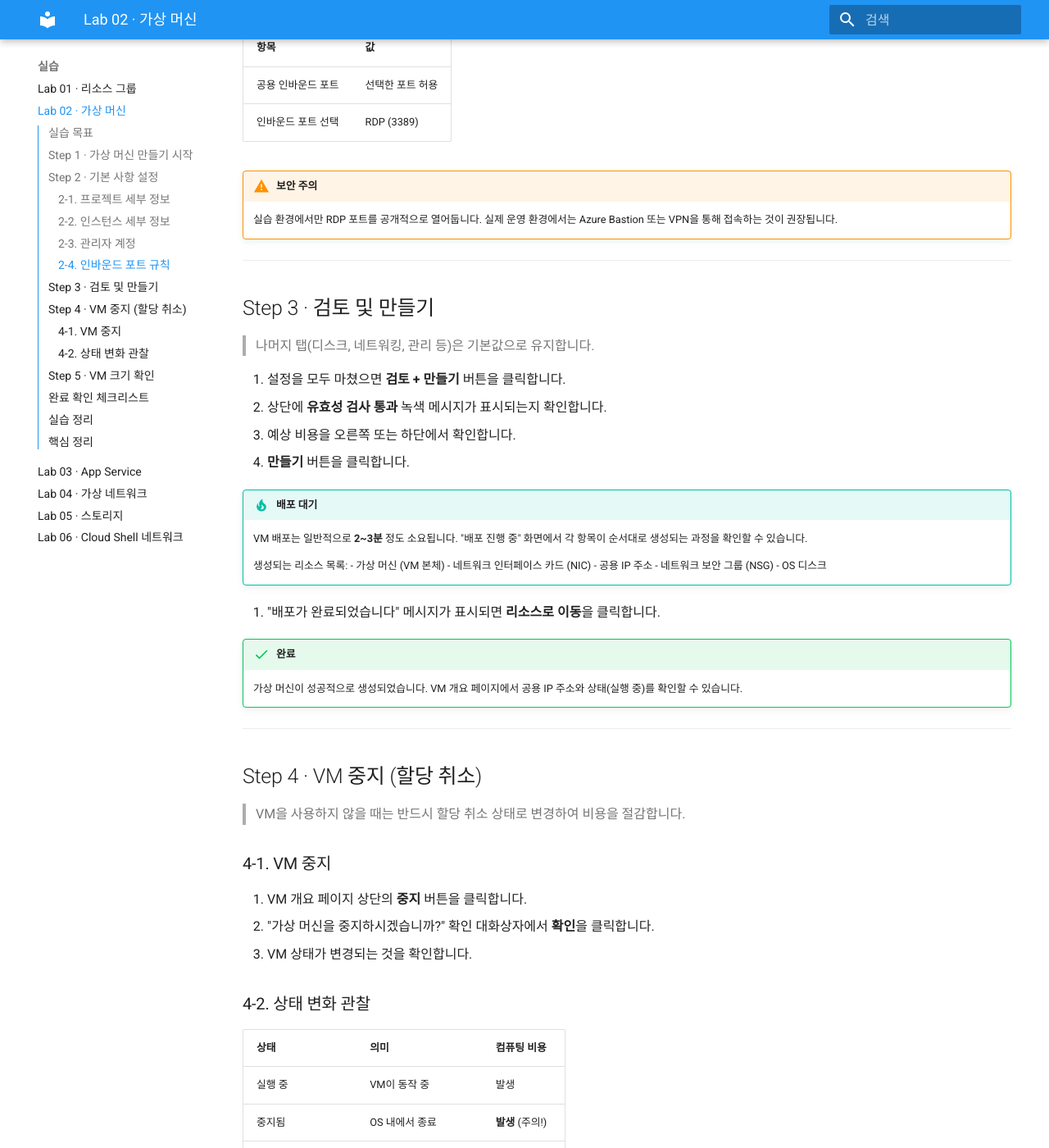
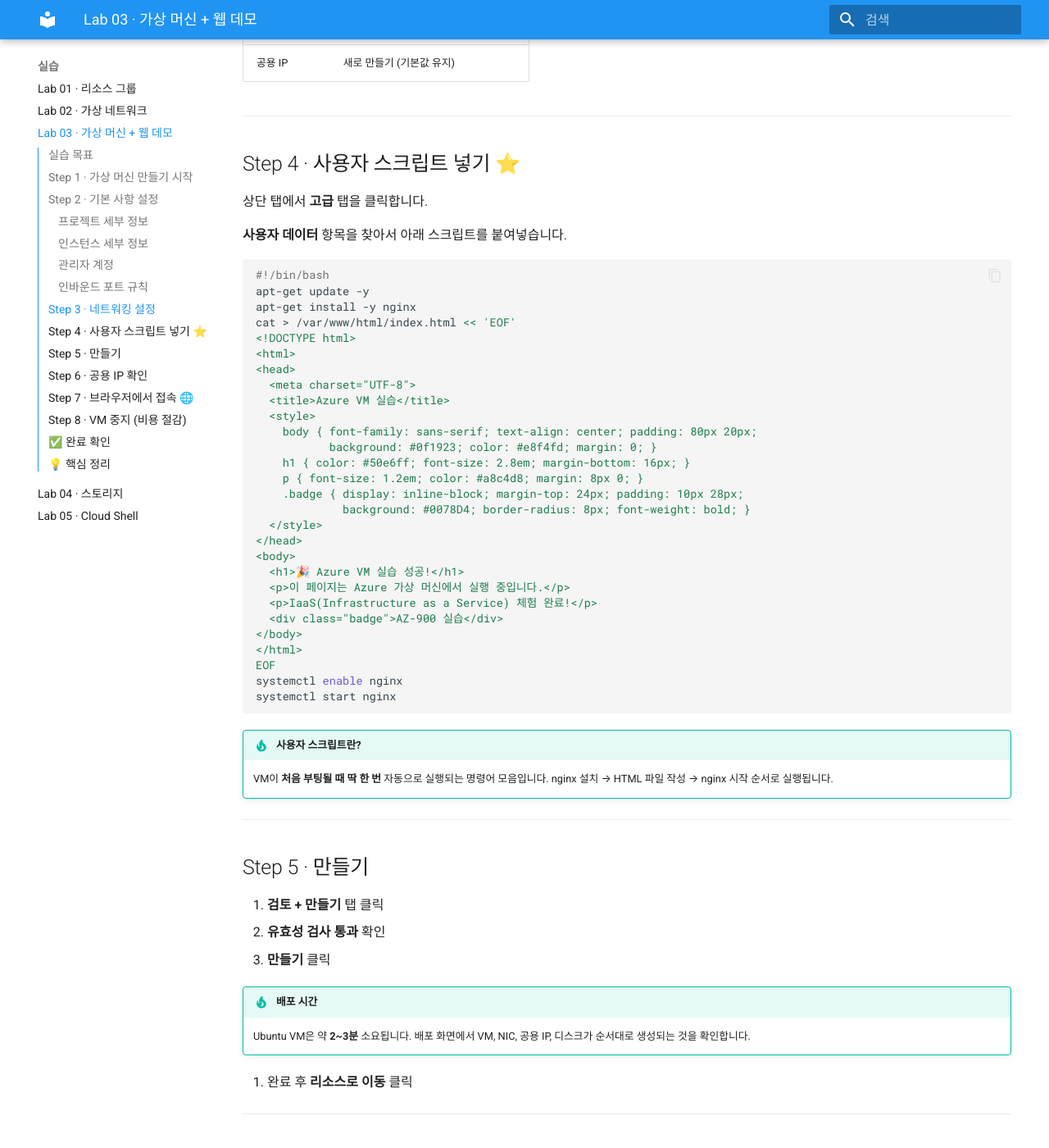
Before and after one commit to skilleat-labs/cloud-az900, an MkDocs documentation site: the page built from docs/labs/lab02-virtual-machine.md, in a window 1280 px wide and 1400 px high, scrolled down 2436 px. Shown: the whole window at 82% size. Built offline with MkDocs 1.6.1 and Material for MkDocs 9.7.7, drawn with Linux system fonts in a browser that asks for light colours; some of the changed text lies outside the part shown.

Commit message:
docs: 실습 순서 변경 + VM 웹 데모 추가
- Lab 순서: 리소스그룹 → 가상네트워크 → VM+웹데모 → 스토리지 → Cloud Shell
- App Service 랩 제거
- VM 랩: Windows → Ubuntu 22.04, nginx 사용자 스크립트 추가
- 배포 완료 후 http://공용IP 접속으로 웹 페이지 확인하는 단계 추가

Co-Authored-By: Claude Sonnet 4.6 <noreply@anthropic.com>

````diff
--- a/docs/labs/lab02-virtual-machine.md
+++ b/docs/labs/lab02-virtual-machine.md
@@ -1,215 +1,201 @@
-# Lab 02 · 가상 머신 만들기
+# Lab 03 · 가상 머신 + 웹 서버 데모
 
 !!! info "실습 정보"
     - **주제**: IaaS(Infrastructure as a Service) 컴퓨팅
     - **예상 시간**: 20분
     - **배우는 것**:
-        1. Azure 가상 머신(VM)을 포털에서 직접 생성하는 방법
-        2. VM 크기(SKU)와 비용의 관계
-        3. "중지됨"과 "할당 취소됨"의 차이 및 비용 영향
+        1. Azure 가상 머신(VM) 생성
+        2. 사용자 스크립트로 웹 서버 자동 설치
+        3. 브라우저에서 내 VM에 접속해보기
 
 !!! warning "사전 준비"
-    Lab 01에서 만든 리소스 그룹 `rg-[본인이름]-lab`이 있어야 합니다.
-    Lab 01을 먼저 완료해주세요.
+    Lab 02에서 만든 가상 네트워크(`vnet-##-lab`)가 있어야 합니다.
 
 ---
 
 ## 실습 목표
 
-가상 머신(VM)은 IaaS의 대표적인 서비스입니다.
-물리 서버를 직접 구매하지 않고 Azure에서 필요한 만큼 컴퓨팅 자원을 빌려 사용합니다.
-이번 실습에서는 Windows Server VM을 만들고, 중지 및 크기 조회 기능을 체험합니다.
+VM을 만들면서 **사용자 스크립트**를 함께 넣어두면,
+VM이 처음 시작될 때 자동으로 웹 서버를 설치하고 페이지를 띄웁니다.
+배포가 끝난 뒤 브라우저에서 VM의 공용 IP로 접속하면 직접 만든 페이지가 뜹니다.
 
 ---
 
 ## Step 1 · 가상 머신 만들기 시작
 
-> Azure Portal → 상단 검색창 → "가상 머신" → 만들기 → Azure 가상 머신
-
-1. Azure Portal 상단 **검색창**에 `가상 머신`을 입력합니다.
-2. 검색 결과에서 **가상 머신**을 클릭합니다.
-3. 가상 머신 목록 페이지에서 **+ 만들기** 버튼을 클릭합니다.
-4. 드롭다운 메뉴에서 **Azure 가상 머신**을 선택합니다.
+1. Azure Portal 상단 검색창에 `가상 머신`을 입력합니다.
+2. **가상 머신** 클릭 → **+ 만들기** → **Azure 가상 머신** 선택
 
 ---
 
 ## Step 2 · 기본 사항 설정
 
-가상 머신 만들기 화면의 **기본 사항** 탭에서 아래 항목을 설정합니다.
-
-### 2-1. 프로젝트 세부 정보
+### 프로젝트 세부 정보
 
 | 항목 | 값 |
 |------|-----|
-| 구독 | 강사가 제공한 구독 선택 |
-| 리소스 그룹 | `rg-[본인이름]-lab` (Lab 01에서 생성) |
+| 구독 | 강사가 제공한 구독 |
+| 리소스 그룹 | `test##-rg` (본인 번호) |
 
-### 2-2. 인스턴스 세부 정보
+### 인스턴스 세부 정보
 
 | 항목 | 값 |
 |------|-----|
-| 가상 머신 이름 | `vm-[본인이름]-01` (예: `vm-gildong-01`) |
+| 가상 머신 이름 | `vm-##-web` (예: `vm-01-web`) |
 | 지역 | Korea Central |
-| 가용성 옵션 | 가용성 영역 |
-| 가용성 영역 | 영역 1 |
-| 이미지 | Windows Server 2022 Datacenter - Gen2 |
-| 크기 | Standard_B1s (아래 방법으로 선택) |
+| 가용성 옵션 | 인프라 중복 필요 없음 |
+| 이미지 | **Ubuntu Server 22.04 LTS - x64 Gen2** |
+| 크기 | **Standard_B1s** |
 
-!!! tip "VM 크기 선택 방법"
-    1. **크기** 항목 옆의 **모든 크기 보기**를 클릭합니다.
-    2. 검색창에 `B1s`를 입력합니다.
-    3. **Standard_B1s** (1 vCPU, 1GiB 메모리)를 선택합니다.
-    4. **선택** 버튼을 클릭합니다.
+!!! tip "이미지 선택 방법"
+    이미지 항목 옆 **모든 이미지 보기** 클릭 → 검색창에 `Ubuntu 22.04` 입력 → **Ubuntu Server 22.04 LTS** 선택
 
-    Standard_B1s는 실습용으로 가장 저렴한 옵션 중 하나입니다.
-
-### 2-3. 관리자 계정
+### 관리자 계정
 
 | 항목 | 값 |
 |------|-----|
+| 인증 유형 | 암호 |
 | 사용자 이름 | `azureuser` |
-| 암호 | 안전한 암호 설정 (대/소문자 + 숫자 + 특수문자 포함) |
-| 암호 확인 | 동일한 암호 재입력 |
+| 암호 | `AzureLab2026!` |
 
-!!! warning "주의"
-    암호는 **12자 이상**이며 복잡성 요구 사항을 충족해야 합니다.
-    예시: `AzureLab2024!`
-    암호를 꼭 기억해두세요.
-
-### 2-4. 인바운드 포트 규칙
+### 인바운드 포트 규칙
 
 | 항목 | 값 |
 |------|-----|
 | 공용 인바운드 포트 | 선택한 포트 허용 |
-| 인바운드 포트 선택 | RDP (3389) |
-
-!!! warning "보안 주의"
-    실습 환경에서만 RDP 포트를 공개적으로 열어둡니다.
-    실제 운영 환경에서는 Azure Bastion 또는 VPN을 통해 접속하는 것이 권장됩니다.
+| 인바운드 포트 선택 | **HTTP (80)** 체크 |
 
 ---
 
-## Step 3 · 검토 및 만들기
+## Step 3 · 네트워킹 설정
 
-> 나머지 탭(디스크, 네트워킹, 관리 등)은 기본값으로 유지합니다.
+상단 탭에서 **네트워킹** 탭을 클릭합니다.
 
-1. 설정을 모두 마쳤으면 **검토 + 만들기** 버튼을 클릭합니다.
-2. 상단에 **유효성 검사 통과** 녹색 메시지가 표시되는지 확인합니다.
-3. 예상 비용을 오른쪽 또는 하단에서 확인합니다.
-4. **만들기** 버튼을 클릭합니다.
-
-!!! tip "배포 대기"
-    VM 배포는 일반적으로 **2~3분** 정도 소요됩니다.
-    "배포 진행 중" 화면에서 각 항목이 순서대로 생성되는 과정을 확인할 수 있습니다.
-
-    생성되는 리소스 목록:
-    - 가상 머신 (VM 본체)
-    - 네트워크 인터페이스 카드 (NIC)
-    - 공용 IP 주소
-    - 네트워크 보안 그룹 (NSG)
-    - OS 디스크
-
-5. "배포가 완료되었습니다" 메시지가 표시되면 **리소스로 이동**을 클릭합니다.
-
-!!! success "완료"
-    가상 머신이 성공적으로 생성되었습니다.
-    VM 개요 페이지에서 공용 IP 주소와 상태(실행 중)를 확인할 수 있습니다.
+| 항목 | 값 |
+|------|-----|
+| 가상 네트워크 | `vnet-##-lab` (Lab 02에서 만든 VNet) |
+| 서브넷 | `default` |
+| 공용 IP | 새로 만들기 (기본값 유지) |
 
 ---
 
-## Step 4 · VM 중지 (할당 취소)
+## Step 4 · 사용자 스크립트 넣기 ⭐
 
-> VM을 사용하지 않을 때는 반드시 할당 취소 상태로 변경하여 비용을 절감합니다.
+상단 탭에서 **고급** 탭을 클릭합니다.
 
-### 4-1. VM 중지
+**사용자 데이터** 항목을 찾아서 아래 스크립트를 붙여넣습니다.
 
-1. VM 개요 페이지 상단의 **중지** 버튼을 클릭합니다.
-2. "가상 머신을 중지하시겠습니까?" 확인 대화상자에서 **확인**을 클릭합니다.
-3. VM 상태가 변경되는 것을 확인합니다.
+```bash
+#!/bin/bash
+apt-get update -y
+apt-get install -y nginx
+cat > /var/www/html/index.html << 'EOF'
+<!DOCTYPE html>
+<html>
+<head>
+  <meta charset="UTF-8">
+  <title>Azure VM 실습</title>
+  <style>
+    body { font-family: sans-serif; text-align: center; padding: 80px 20px;
+           background: #0f1923; color: #e8f4fd; margin: 0; }
+    h1 { color: #50e6ff; font-size: 2.8em; margin-bottom: 16px; }
+    p { font-size: 1.2em; color: #a8c4d8; margin: 8px 0; }
+    .badge { display: inline-block; margin-top: 24px; padding: 10px 28px;
+             background: #0078D4; border-radius: 8px; font-weight: bold; }
+  </style>
+</head>
+<body>
+  <h1>🎉 Azure VM 실습 성공!</h1>
+  <p>이 페이지는 Azure 가상 머신에서 실행 중입니다.</p>
+  <p>IaaS(Infrastructure as a Service) 체험 완료!</p>
+  <div class="badge">AZ-900 실습</div>
+</body>
+</html>
+EOF
+systemctl enable nginx
+systemctl start nginx
+```
 
-### 4-2. 상태 변화 관찰
-
-| 상태 | 의미 | 컴퓨팅 비용 |
-|------|------|------------|
-| 실행 중 | VM이 동작 중 | 발생 |
-| 중지됨 | OS 내에서 종료 | **발생** (주의!) |
-| 중지됨(할당 취소됨) | Azure에서 완전히 반납 | 발생 안 함 |
-
-!!! warning "중요한 차이: 중지됨 vs 할당 취소됨"
-    단순히 VM을 "중지"하면 OS는 꺼지지만 Azure 인프라(하드웨어)는 계속 예약됩니다.
-    Azure Portal의 **중지** 버튼을 클릭하면 자동으로 **할당 취소** 상태로 변경됩니다.
-
-    - **할당 취소됨**: 컴퓨팅(CPU, 메모리) 비용 중단
-    - 단, **디스크**와 **공용 IP** 비용은 할당 취소 후에도 계속 발생!
-
-4. 상태가 **"중지됨(할당 취소됨)"** 으로 변경될 때까지 기다립니다. (약 1분 소요)
+!!! tip "사용자 스크립트란?"
+    VM이 **처음 부팅될 때 딱 한 번** 자동으로 실행되는 명령어 모음입니다.
+    nginx 설치 → HTML 파일 작성 → nginx 시작 순서로 실행됩니다.
 
 ---
 
-## Step 5 · VM 크기 확인
+## Step 5 · 만들기
 
-> 다양한 VM 크기를 비교하며 IaaS의 유연성을 확인합니다.
+1. **검토 + 만들기** 탭 클릭
+2. **유효성 검사 통과** 확인
+3. **만들기** 클릭
 
-1. VM 왼쪽 메뉴에서 **크기**를 클릭합니다.
-2. 사용 가능한 VM 크기 목록이 표시됩니다.
-3. 각 크기의 vCPU, 메모리(GiB), 예상 비용을 비교합니다.
+!!! tip "배포 시간"
+    Ubuntu VM은 약 **2~3분** 소요됩니다.
+    배포 화면에서 VM, NIC, 공용 IP, 디스크가 순서대로 생성되는 것을 확인합니다.
 
-!!! tip "VM 크기 계열 이해"
-    | 계열 | 용도 |
-    |------|------|
-    | B 계열 | 버스트 가능, 개발/테스트용 (저렴) |
-    | D 계열 | 범용, 일반 워크로드 |
-    | E 계열 | 메모리 최적화, DB용 |
-    | F 계열 | 컴퓨팅 최적화, 배치 처리 |
-    | N 계열 | GPU 포함, AI/ML용 |
-
-4. 크기는 VM이 할당 취소된 상태에서 변경할 수 있습니다.
+4. 완료 후 **리소스로 이동** 클릭
 
 ---
 
-## 완료 확인 체크리스트
+## Step 6 · 공용 IP 확인
 
-- [ ] `vm-[본인이름]-01` 가상 머신이 성공적으로 생성되었다
-- [ ] VM이 `rg-[본인이름]-lab` 리소스 그룹 안에 있다
-- [ ] VM의 지역이 **Korea Central**로 설정되어 있다
-- [ ] VM을 중지하여 **"중지됨(할당 취소됨)"** 상태를 확인했다
-- [ ] VM 크기 목록에서 다양한 옵션을 확인했다
+VM 개요 페이지에서 **공용 IP 주소**를 찾아 복사합니다.
+
+```
+예: 20.249.xxx.xxx
+```
 
 ---
 
-## 실습 정리
+## Step 7 · 브라우저에서 접속 🌐
 
-!!! danger "비용 주의"
-    VM은 실행 중이 아니어도 **디스크와 공용 IP 비용**이 계속 발생합니다.
-    반드시 아래 순서로 VM과 관련 리소스를 삭제하세요.
+새 탭을 열고 주소창에 입력합니다.
 
-**VM 및 연결 리소스 삭제 방법:**
+```
+http://공용IP주소
+```
 
-1. 리소스 그룹(`rg-[본인이름]-lab`)으로 이동합니다.
-2. 목록에서 다음 리소스를 모두 선택합니다.
-   - 가상 머신 (`vm-[이름]-01`)
-   - 디스크 (`vm-[이름]-01_OsDisk_...`)
-   - 공용 IP 주소 (`vm-[이름]-01-ip`)
-   - 네트워크 인터페이스 (`vm-[이름]-01...`)
-   - 네트워크 보안 그룹 (`vm-[이름]-01-nsg`)
-3. **삭제** 버튼 클릭 → 확인
+!!! success "이렇게 뜨면 성공!"
+    파란 배경에 **"🎉 Azure VM 실습 성공!"** 페이지가 보이면 완료입니다.
 
-!!! tip "팁"
-    또는 리소스 그룹 자체를 삭제하면 내부의 모든 리소스가 한번에 삭제됩니다.
-    단, Lab 03~05에서 같은 리소스 그룹을 사용하므로 VM 관련 리소스만 선택 삭제하세요.
+!!! warning "안 뜨는 경우"
+    스크립트 실행에 **1~2분** 더 걸릴 수 있습니다. 잠시 후 새로고침(F5) 해보세요.
+    `https://` 가 아닌 **`http://`** 로 접속해야 합니다.
 
 ---
 
-## 핵심 정리
+## Step 8 · VM 중지 (비용 절감)
 
-1. **IaaS(가상 머신)는 OS부터 모든 것을 직접 관리**합니다.
-   OS 설치, 패치, 보안 설정, 애플리케이션 설치까지 모두 사용자의 책임입니다.
-   그만큼 유연하지만, 관리 부담도 큽니다.
+실습이 끝나면 VM을 반드시 중지합니다.
 
-2. **VM은 크기(SKU)에 따라 비용이 달라집니다.**
-   vCPU와 메모리가 많을수록 비용이 증가합니다.
-   실습/개발 환경에서는 B1s와 같은 소형 VM을 사용하세요.
+1. VM 개요 페이지 상단 **중지** 버튼 클릭
+2. **확인** 클릭
+3. 상태가 **"중지됨(할당 취소됨)"** 으로 바뀔 때까지 대기 (약 1분)
 
-3. **"할당 취소됨" 상태에서만 컴퓨팅 비용이 중단됩니다.**
-   단, 디스크와 공용 IP는 별도로 비용이 발생하므로
-   장기 미사용 시에는 리소스 전체를 삭제하는 것이 최선입니다.
+!!! warning "중지 vs 할당 취소"
+    | 상태 | 컴퓨팅 비용 |
+    |------|------------|
+    | 실행 중 | 발생 |
+    | 중지됨 | **발생** (주의!) |
+    | 중지됨(할당 취소됨) | 없음 |
+
+    Portal의 **중지** 버튼을 누르면 자동으로 할당 취소 상태가 됩니다.
+
+---
+
+## ✅ 완료 확인
+
+- [ ] Ubuntu VM이 성공적으로 생성되었다
+- [ ] 사용자 스크립트(nginx)를 넣었다
+- [ ] 브라우저에서 `http://공용IP` 로 접속해 페이지를 확인했다
+- [ ] VM을 중지(할당 취소)했다
+
+---
+
+## 💡 핵심 정리
+
+| 개념 | 설명 |
+|------|------|
+| **IaaS** | OS·소프트웨어를 직접 관리. VM이 대표적인 예 |
+| **사용자 스크립트** | VM 첫 부팅 시 자동 실행되는 초기화 명령어 |
+| **할당 취소** | VM을 완전히 반납해 컴퓨팅 비용을 멈추는 상태 |
+| **nginx** | 가볍고 빠른 오픈소스 웹 서버. 정적 HTML 서빙에 많이 사용 |
--- a/mkdocs.yml
+++ b/mkdocs.yml
@@ -19,11 +19,10 @@ nav:
   - 홈: index.md
   - 실습:
     - Lab 01 · 리소스 그룹: labs/lab01-resource-group.md
-    - Lab 02 · 가상 머신: labs/lab02-virtual-machine.md
-    - Lab 03 · App Service: labs/lab03-app-service.md
-    - Lab 04 · 가상 네트워크: labs/lab04-virtual-network.md
-    - Lab 05 · 스토리지: labs/lab05-storage.md
-    - Lab 06 · Cloud Shell 네트워크: labs/lab06-cloud-shell-network.md
+    - Lab 02 · 가상 네트워크: labs/lab04-virtual-network.md
+    - Lab 03 · 가상 머신 + 웹 데모: labs/lab02-virtual-machine.md
+    - Lab 04 · 스토리지: labs/lab05-storage.md
+    - Lab 05 · Cloud Shell: labs/lab06-cloud-shell-network.md
 
 markdown_extensions:
   - admonition
````
